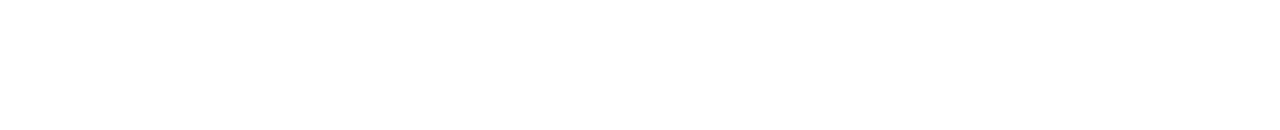
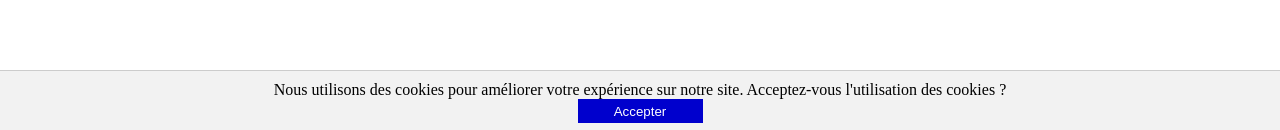
Before and after one commit to Clourc/ProjetApiBALY, an Angular app: page /games in a window 1280 px wide. Shown: the part 667-797 px from the top of the page. Built offline with nearby package versions, Linux system fonts and the light colour scheme; no server answers.

Commit message:
Cookie consent added

```diff
--- a/src/app/app.component.html
+++ b/src/app/app.component.html
@@ -1,3 +1,4 @@
 <app-header></app-header>
+<app-cookies-consent></app-cookies-consent>
 <router-outlet></router-outlet>
 <app-footer></app-footer>
--- a/src/app/app.module.ts
+++ b/src/app/app.module.ts
@@ -20,6 +20,7 @@ import { MentionsComponent } from './mentions/mentions.component';
 import { RandomComponent } from './random/random.component';
 import { SimilarGamesComponent } from './similar-games/similar-games.component';
 import { CguComponent } from './cgu/cgu.component';
+import { CookiesConsentComponent } from './cookies-consent/cookies-consent.component';
 
 
 
@@ -38,7 +39,8 @@ import { CguComponent } from './cgu/cgu.component';
     LoginComponent,
     SignupComponent,
     SimilarGamesComponent,
-    CguComponent
+    CguComponent,
+    CookiesConsentComponent
   ],
   imports: [
     BrowserModule,
--- /dev/null
+++ b/src/app/cookies-consent/cookies-consent.component.css
@@ -0,0 +1,11 @@
+.cookie-consent {
+    position: fixed;
+    bottom: 0;
+    left: 0;
+    right: 0;
+    padding: 10px;
+    background-color: #f2f2f2;
+    border-top: 1px solid #ccc;
+    text-align: center;
+    z-index: 100;
+  }
--- /dev/null
+++ b/src/app/cookies-consent/cookies-consent.component.html
@@ -0,0 +1,4 @@
+<div *ngIf="showCookieConsent" class="cookie-consent">
+    <p>Nous utilisons des cookies pour améliorer votre expérience sur notre site. Acceptez-vous l'utilisation des cookies ?</p>
+    <button (click)="acceptCookies()">Accepter</button>
+  </div>
--- /dev/null
+++ b/src/app/cookies-consent/cookies-consent.component.ts
@@ -0,0 +1,19 @@
+import { Component, OnInit } from '@angular/core';
+
+@Component({
+  selector: 'app-cookies-consent',
+  templateUrl: './cookies-consent.component.html',
+  styleUrls: ['./cookies-consent.component.css']
+})
+export class CookiesConsentComponent implements OnInit{
+  showCookieConsent: boolean = true
+
+  ngOnInit(): void {
+      this.showCookieConsent = !sessionStorage.getItem('cookiesAccepted');
+  }
+
+  acceptCookies(){
+    sessionStorage.setItem('cookieAccepted', 'true');
+    this.showCookieConsent = false;
+  }
+}
```
Also changed, not shown: 1 other file (tests, documents, lock files or other folders).
